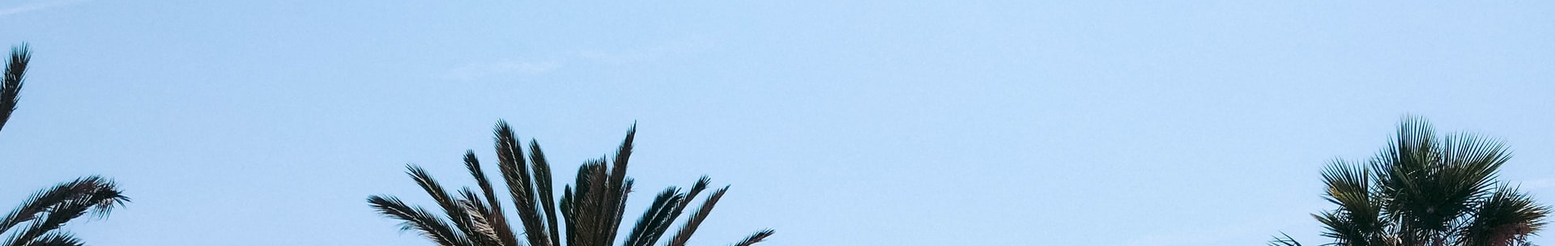
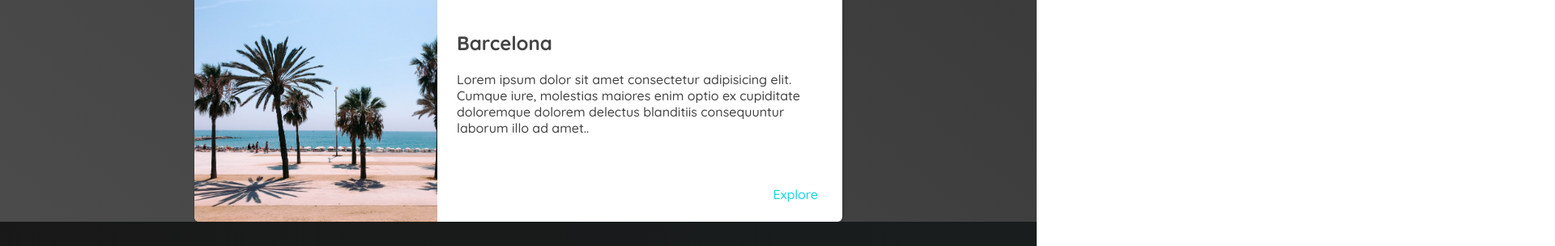
Before and after one commit to DmitriyBelov98/Travel-goals, a plain HTML site: page places.html in a window 1280 px wide. Shown: the part 105-409 px from the top of the page at 81% size, 1920 px wide, since content can reach past the window. Drawn offline with Linux system fonts and the light colour scheme.

Commit message:
add and styling card

```diff
--- a/places.css
+++ b/places.css
@@ -0,0 +1,45 @@
+body {
+    background: linear-gradient(40deg, rgb(77, 77, 77), rgb(58, 58, 58));
+    color: rgb(68, 68, 68);
+}
+
+header {
+    position: static;
+}
+main ul {
+    width: 800px;
+    margin: 0 auto;
+}
+main li {
+    display: flex;
+    background-color: #fff;
+    box-shadow: 1px 1px 4px rgba(0, 0, 0, 0.2);
+    border-radius: 6px;
+    overflow: hidden;
+}
+
+main li img {
+    width: 300px;
+    height: 280px;
+    object-fit: cover;
+}
+
+.item-content {
+    padding: 24px;
+    display: flex;
+    flex-direction: column;
+    justify-content: space-between;
+}
+.actions {
+    text-align: right;
+
+}
+.actions a {
+    text-decoration: none;
+    color: rgb(22, 211, 228);
+    padding: 6px;
+    border-radius: 5px;
+}
+.actions a:hover {
+    background-color: rgb(235, 253, 255);
+}
--- a/places.html
+++ b/places.html
@@ -30,6 +30,7 @@
         <li>
           <img src="/images/places/barcelona.jpg" alt="City of Barcelona" />
           <div class="item-content">
+            <div>
               <h2>Barcelona</h2>
               <p>
                 Lorem ipsum dolor sit amet consectetur adipisicing elit. Cumque
@@ -37,9 +38,13 @@
                 dolorem delectus blanditiis consequuntur laborum illo ad amet..
               </p>
             </div>
+
+
             <div class="actions">
               <a href="https://en.wikipedia.org/wiki/Barcelona">Explore</a>
             </div>
+          </div>
+
         </li>
       </ul>
     </main>
```
Lines whose indentation alone changed are shown as unchanged.
